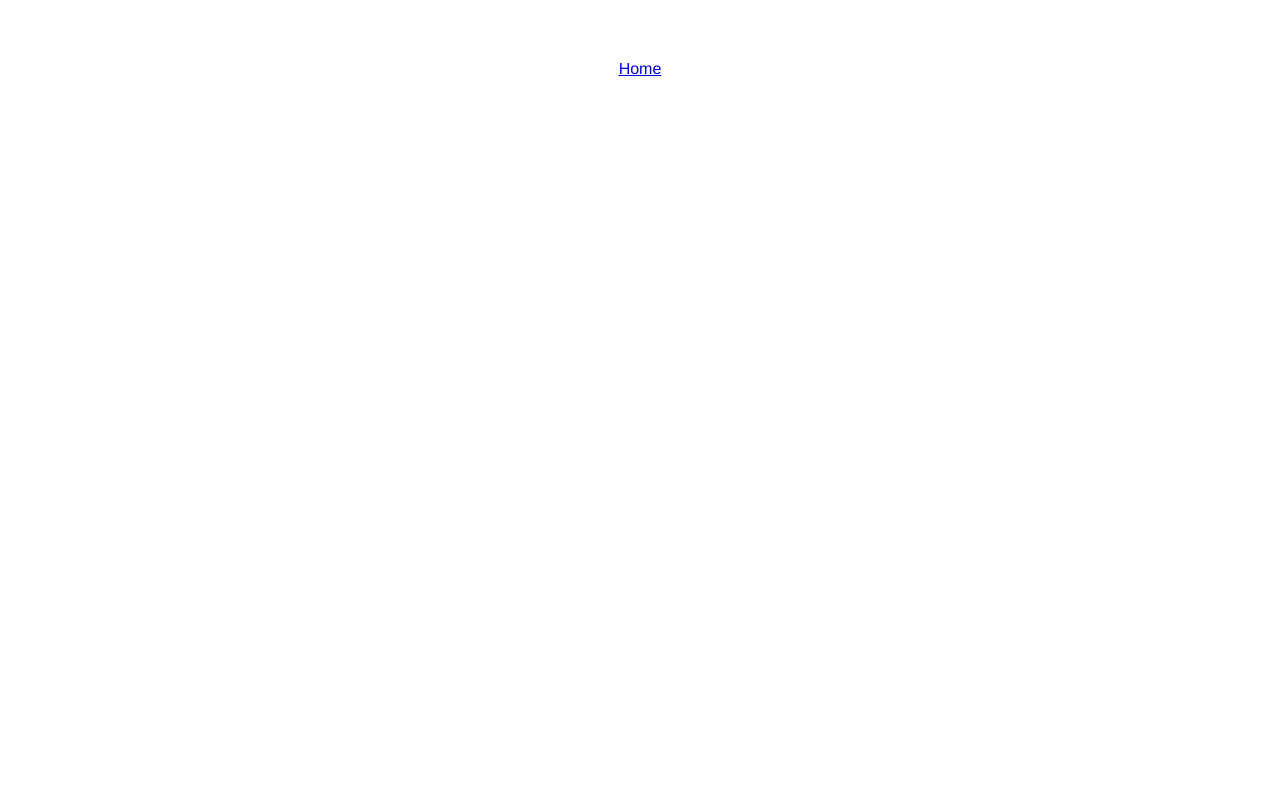
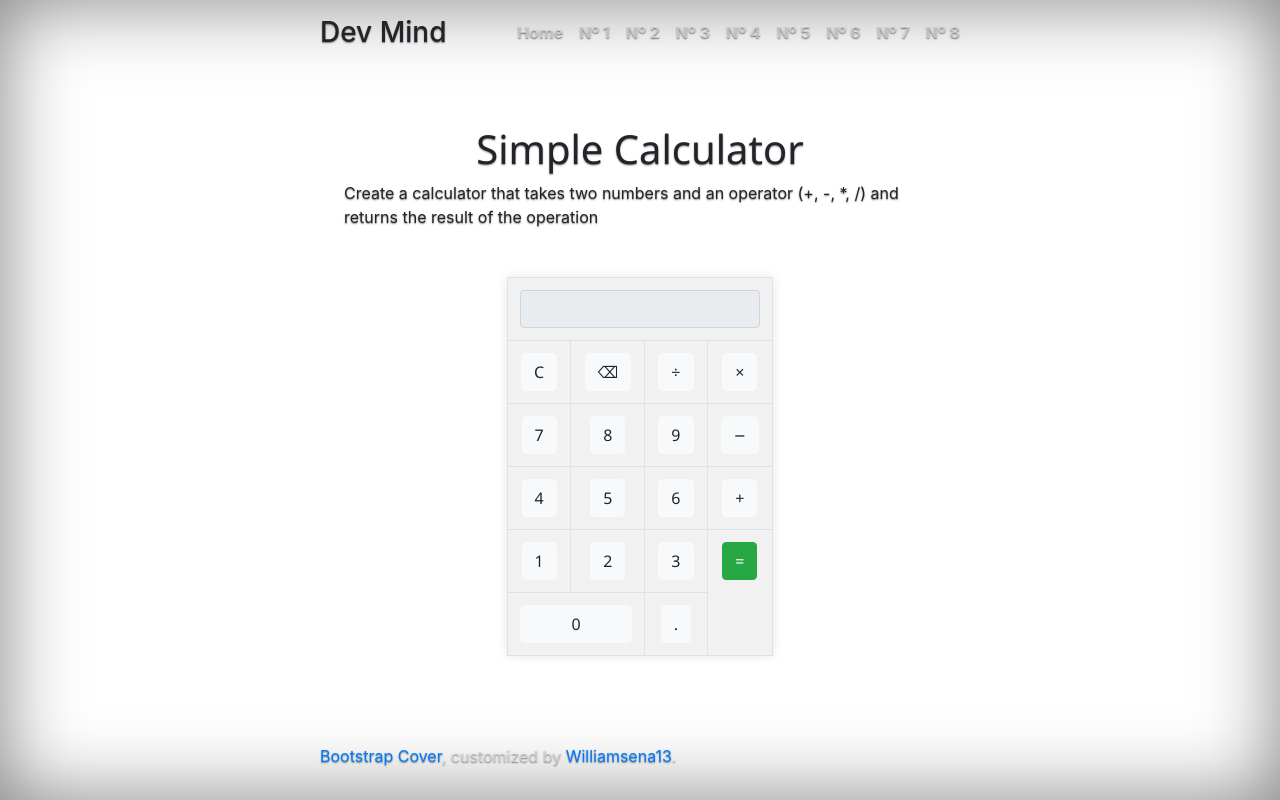
Before and after one commit to williamsena13/dev-mind, a Vue app: page /calculator in a window 1280 px wide. Built offline with nearby package versions, Linux system fonts and the light colour scheme.

Commit message:
include calculator

```diff
--- a/package.json
+++ b/package.json
@@ -8,7 +8,10 @@
     "lint": "vue-cli-service lint"
   },
   "dependencies": {
+    "bootstrap": "^4.6.0",
     "core-js": "^3.8.3",
+    "jquery": "^3.7.0",
+    "popper.js": "^1.16.1",
     "vue": "^2.6.14",
     "vue-router": "^2.8.1"
   },
--- a/src/App.vue
+++ b/src/App.vue
@@ -1,9 +1,39 @@
 <template>
-  <div id="app">
-    <nav>
-      <router-link to="/">Home</router-link>
-    </nav>
-    <router-view></router-view>
+  <div
+    class="cover-container d-flex w-100 h-100 p-3 mx-auto flex-column"
+    id="app"
+  >
+    <header class="masthead mb-auto">
+      <div class="inner">
+        <h3 class="masthead-brand">Dev Mind</h3>
+        <nav class="nav nav-masthead justify-content-center">
+          <router-link class="nav-link" to="/home">Home</router-link>
+          <router-link class="nav-link" to="/calculator">Nº 1</router-link>
+          <router-link class="nav-link" to="/prime">Nº 2</router-link>
+          <router-link class="nav-link" to="/factorial">Nº 3</router-link>
+          <router-link class="nav-link" to="/palindrome">Nº 4</router-link>
+          <router-link class="nav-link" to="/table">Nº 5</router-link>
+          <router-link class="nav-link" to="/vowel">Nº 6</router-link>
+          <router-link class="nav-link" to="/average">Nº 7</router-link>
+          <router-link class="nav-link" to="/interest">Nº 8</router-link>
+        </nav>
+      </div>
+    </header>
+
+    <main role="main" class="inner cover">
+      <router-view></router-view>
+    </main>
+
+    <footer class="mastfoot mt-auto">
+      <div class="inner">
+        <p>
+          <a href="https://getbootstrap.com/docs/4.6/examples/cover/"
+            >Bootstrap Cover</a
+          >, customized by
+          <a href="https://github.com/williamsena13">Williamsena13</a>.
+        </p>
+      </div>
+    </footer>
   </div>
 </template>
 
@@ -15,12 +45,5 @@ export default {
 </script>
 
 <style>
-#app {
-  font-family: Avenir, Helvetica, Arial, sans-serif;
-  -webkit-font-smoothing: antialiased;
-  -moz-osx-font-smoothing: grayscale;
-  text-align: center;
-  color: #2c3e50;
-  margin-top: 60px;
-}
+@import url("assets/css/cover.css");
 </style>
--- /dev/null
+++ b/src/assets/css/cover.css
@@ -0,0 +1,138 @@
+/*
+ * Globals
+ */
+
+/* Links */
+a,
+a:focus,
+a:hover {
+  color: #fff;
+}
+
+/* Custom default button */
+.btn-secondary,
+.btn-secondary:hover,
+.btn-secondary:focus {
+  color: #333;
+  text-shadow: none; /* Prevent inheritance from `body` */
+  background-color: #fff;
+  border: .05rem solid #fff;
+}
+
+
+/*
+ * Base structure
+ */
+
+html,
+body {
+  height: 100%;
+  background-color: #333;
+}
+
+body {
+  text-align: center;
+  display: -ms-flexbox;
+  display: flex;
+  color: #fff;
+  text-shadow: 0 .05rem .1rem rgba(0, 0, 0, .5);
+  box-shadow: inset 0 0 5rem rgba(0, 0, 0, .5);
+}
+
+.cover-container {
+  max-width: 42em;
+}
+
+
+/*
+ * Header
+ */
+.masthead {
+  margin-bottom: 2rem;
+}
+
+.masthead-brand {
+  margin-bottom: 0;
+}
+
+.nav-masthead .nav-link {
+  padding: .25rem 0;
+  font-weight: 700;
+  color: rgba(255, 255, 255, .5);
+  background-color: transparent;
+  border-bottom: .25rem solid transparent;
+}
+
+.nav-masthead .nav-link:hover,
+.nav-masthead .nav-link:focus {
+  border-bottom-color: rgba(255, 255, 255, .25);
+}
+
+.nav-masthead .nav-link + .nav-link {
+  margin-left: 1rem;
+}
+
+.nav-masthead .active {
+  color: #fff;
+  border-bottom-color: #fff;
+}
+
+@media (min-width: 48em) {
+  .masthead-brand {
+    float: left;
+  }
+  .nav-masthead {
+    float: right;
+  }
+}
+
+
+/*
+ * Cover
+ */
+.cover {
+  padding: 0 1.5rem;
+}
+.cover .btn-lg {
+  padding: .75rem 1.25rem;
+  font-weight: 700;
+}
+
+
+/*
+ * Footer
+ */
+.mastfoot {
+  color: rgba(255, 255, 255, .5);
+}
+
+
+ /* Estilo para o cabeçalho */
+ h1 {
+  margin-bottom: 20px;
+  font-family: 'Segoe UI', Tahoma, Geneva, Verdana, sans-serif;
+}
+
+/* Estilo para a calculadora */
+.table {
+  border: 1px solid #c4c4c4;
+  background-color: #f1f1f1;
+  box-shadow: 0px 0px 10px rgba(0, 0, 0, 0.1);
+  font-family: 'Segoe UI', Tahoma, Geneva, Verdana, sans-serif;
+}
+
+/* Estilo para os botões */
+.btn {
+  font-size: 20px;
+  padding: 15px 20px;
+  border-radius: 0;
+}
+
+/* Estilo para o campo de resultado */
+#result {
+  font-size: 30px;
+  font-weight: bold;
+  border: none;
+  background-color: #f1f1f1;
+  box-shadow: none;
+}
--- /dev/null
+++ b/src/components/Calculator.vue
@@ -0,0 +1,175 @@
+<template>
+  <div class="container mt-5">
+    <div class="row justify-content-center">
+      <div class="col-12 col-md-6">
+        <table class="table table-bordered text-center">
+          <tr>
+            <td colspan="4">
+              <input
+                type="text"
+                class="form-control text-right"
+                v-model="result"
+                disabled
+              />
+            </td>
+          </tr>
+          <tr>
+            <td>
+              <button class="btn btn-light" @click="clearResult">C</button>
+            </td>
+            <td>
+              <button class="btn btn-light" @click="deleteLastChar">
+                &#9003;
+              </button>
+            </td>
+            <td>
+              <button class="btn btn-light" @click="operate('/')">
+                &#247;
+              </button>
+            </td>
+            <td>
+              <button class="btn btn-light" @click="operate('*')">
+                &#215;
+              </button>
+            </td>
+          </tr>
+          <tr>
+            <td>
+              <button class="btn btn-light" @click="appendToResult('7')">
+                7
+              </button>
+            </td>
+            <td>
+              <button class="btn btn-light" @click="appendToResult('8')">
+                8
+              </button>
+            </td>
+            <td>
+              <button class="btn btn-light" @click="appendToResult('9')">
+                9
+              </button>
+            </td>
+            <td>
+              <button class="btn btn-light" @click="operate('-')">
+                &#8722;
+              </button>
+            </td>
+          </tr>
+          <tr>
+            <td>
+              <button class="btn btn-light" @click="appendToResult('4')">
+                4
+              </button>
+            </td>
+            <td>
+              <button class="btn btn-light" @click="appendToResult('5')">
+                5
+              </button>
+            </td>
+            <td>
+              <button class="btn btn-light" @click="appendToResult('6')">
+                6
+              </button>
+            </td>
+            <td>
+              <button class="btn btn-light" @click="operate('+')">&#43;</button>
+            </td>
+          </tr>
+          <tr>
+            <td>
+              <button class="btn btn-light" @click="appendToResult('1')">
+                1
+              </button>
+            </td>
+            <td>
+              <button class="btn btn-light" @click="appendToResult('2')">
+                2
+              </button>
+            </td>
+            <td>
+              <button class="btn btn-light" @click="appendToResult('3')">
+                3
+              </button>
+            </td>
+            <td rowspan="2">
+              <button class="btn btn-success" @click="calculate">=</button>
+            </td>
+          </tr>
+          <tr>
+            <td colspan="2">
+              <button
+                class="btn btn-light btn-block"
+                @click="appendToResult('0')"
+              >
+                0
+              </button>
+            </td>
+            <td>
+              <button class="btn btn-light" @click="appendToResult('.')">
+                .
+              </button>
+            </td>
+          </tr>
+        </table>
+      </div>
+    </div>
+  </div>
+</template>
+
+<script>
+export default {
+  name: "CalculatorComponent",
+  data() {
+    return {
+      result: "",
+    };
+  },
+  methods: {
+    appendToResult(value) {
+      this.result += value;
+    },
+    clearResult() {
+      this.result = "";
+    },
+    deleteLastChar() {
+      this.result = this.result.slice(0, -1);
+    },
+    operate(operator) {
+      this.result += operator;
+    },
+    calculate() {
+      try {
+        this.result = eval(this.result).toString();
+      } catch (error) {
+        this.result = "Error";
+      }
+    },
+    handleKeyPress(event) {
+      const key = event.key;
+      const isNumber = /[0-9]/.test(key);
+      const isOperator = /[-+*/]/.test(key);
+      const isDot = /[.]/.test(key);
+
+      if (isNumber) {
+        this.appendToResult(key);
+      } else if (isOperator) {
+        this.operate(key);
+      } else if (isDot) {
+        this.appendToResult(".");
+      } else if (key === "Enter") {
+        this.calculate();
+      }
+    },
+  },
+  mounted() {
+    window.addEventListener("keyup", this.handleKeyPress);
+  },
+  beforeDestroy() {
+    window.removeEventListener("keyup", this.handleKeyPress);
+  },
+};
+</script>
+
+<style>
+/* Add your custom styling here if needed */
+</style>
--- a/src/main.js
+++ b/src/main.js
@@ -3,6 +3,8 @@ import App from "./App.vue";
 import router from "./router";
 Vue.config.productionTip = false;
 
+import "bootstrap/dist/css/bootstrap.css";
+
 new Vue({
   router,
   render: (h) => h(App),
--- a/src/router.js
+++ b/src/router.js
@@ -3,6 +3,7 @@ import VueRouter from "vue-router";
 
 // Importe os componentes que deseja usar nas rotas
 import Home from "./views/Home.vue";
+import Calculator from "./views/Calculator.vue";
 
 Vue.use(VueRouter);
 
@@ -10,6 +11,10 @@ const routes = [
   {
     path: "/",
     component: Home,
+  },
+  {
+    path: "/calculator",
+    component: Calculator,
   },
 ];
 
--- /dev/null
+++ b/src/views/Calculator.vue
@@ -0,0 +1,22 @@
+<template>
+  <div>
+    <h1 class="text-center">Simple Calculator</h1>
+    <p>
+      Create a calculator that takes two numbers and an operator (+, -, *, /)
+      and returns the result of the operation
+    </p>
+    <Calculator />
+  </div>
+</template>
+
+  <script>
+import Calculator from "../components/Calculator.vue";
+export default {
+  name: "HomeView",
+  components: {
+    Calculator,
+  },
+};
+</script>
+<style>
+</style>
```
Also changed, not shown: 1 other file (tests, documents, lock files or other folders).
